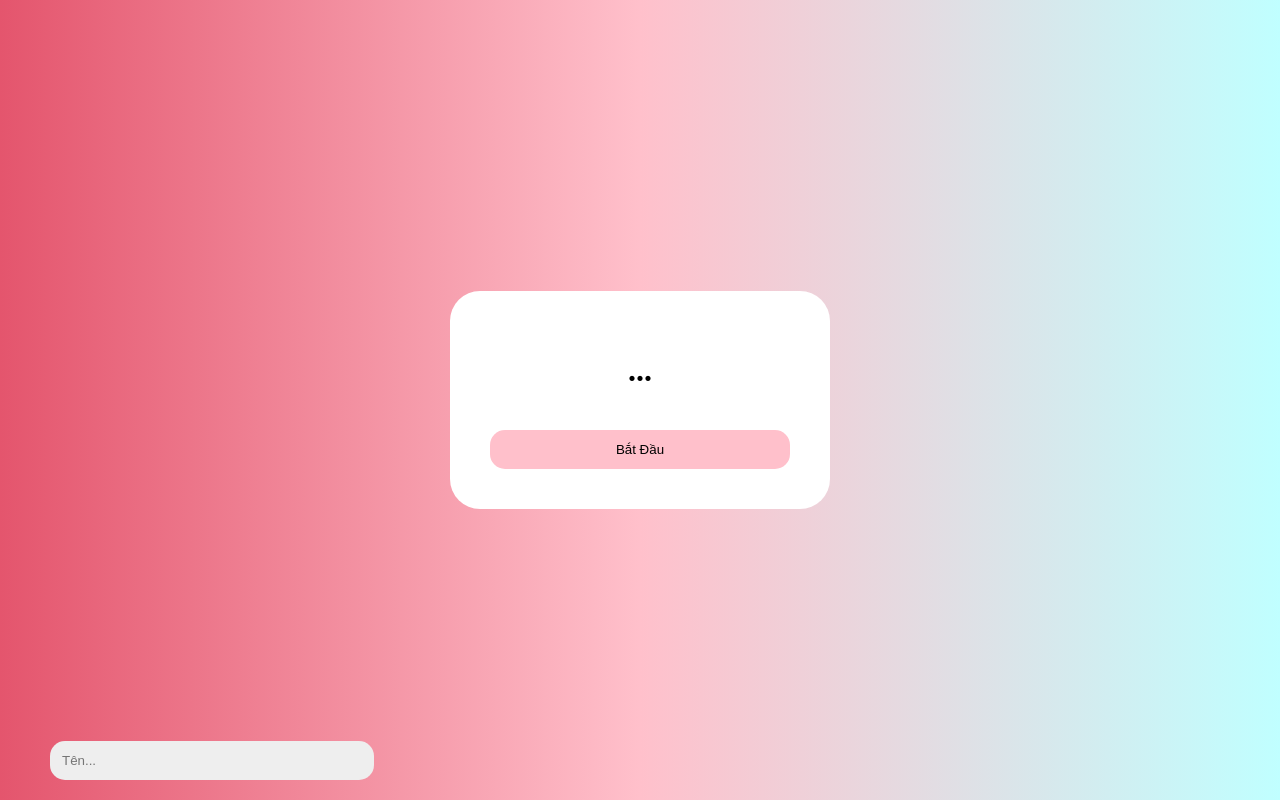
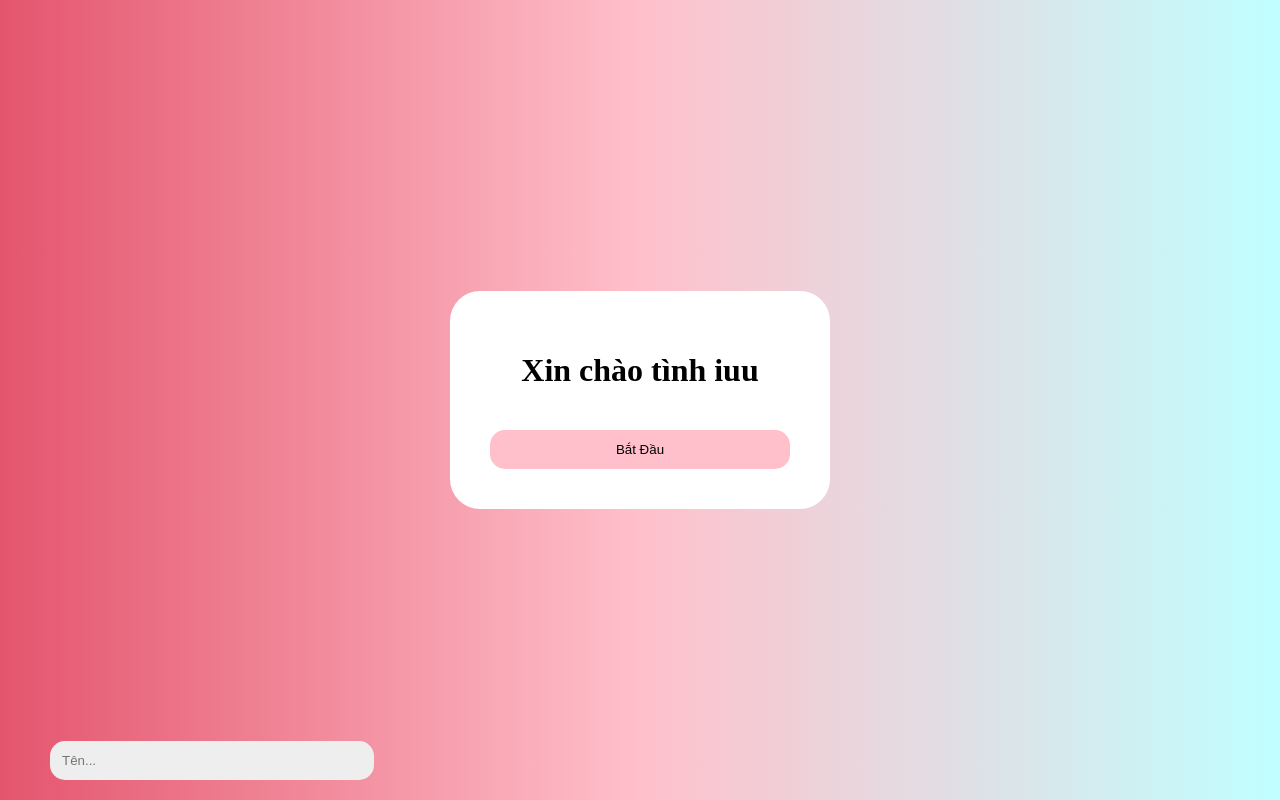
Before and after one commit to heonguyn555-cyber/love-spam, a website: page project/public/index.html in a window 1280 px wide. Drawn offline with Linux system fonts and the light colour scheme.

Commit message:
Update index.html

```diff
--- a/project/public/index.html
+++ b/project/public/index.html
@@ -342,7 +342,7 @@
     <div class="block">
         <div class="intro" id="intro">
             <div class="introBox">
-                <h1>...</h1>
+                <h1>Xin chào tình iuu</h1>
                 <input
                     type="text"
                     id="nameInput"
```
